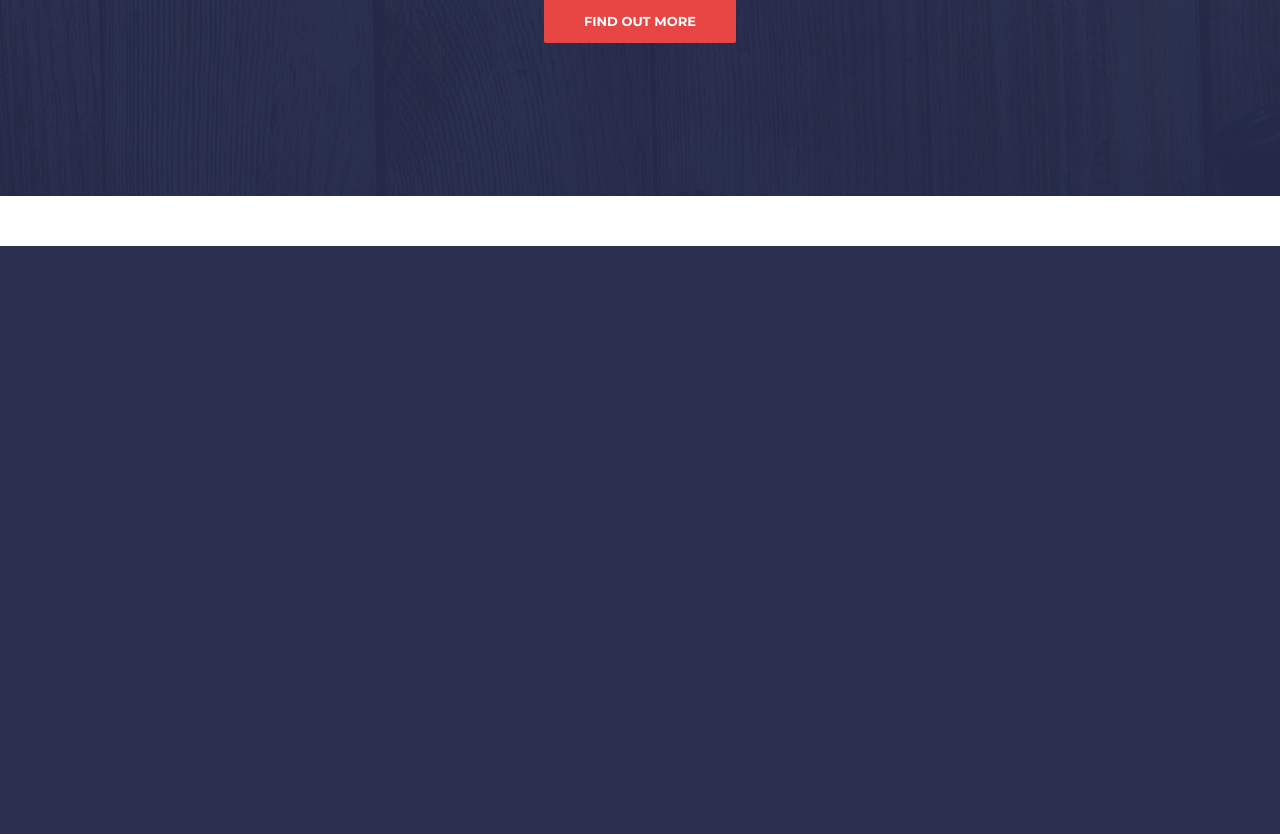
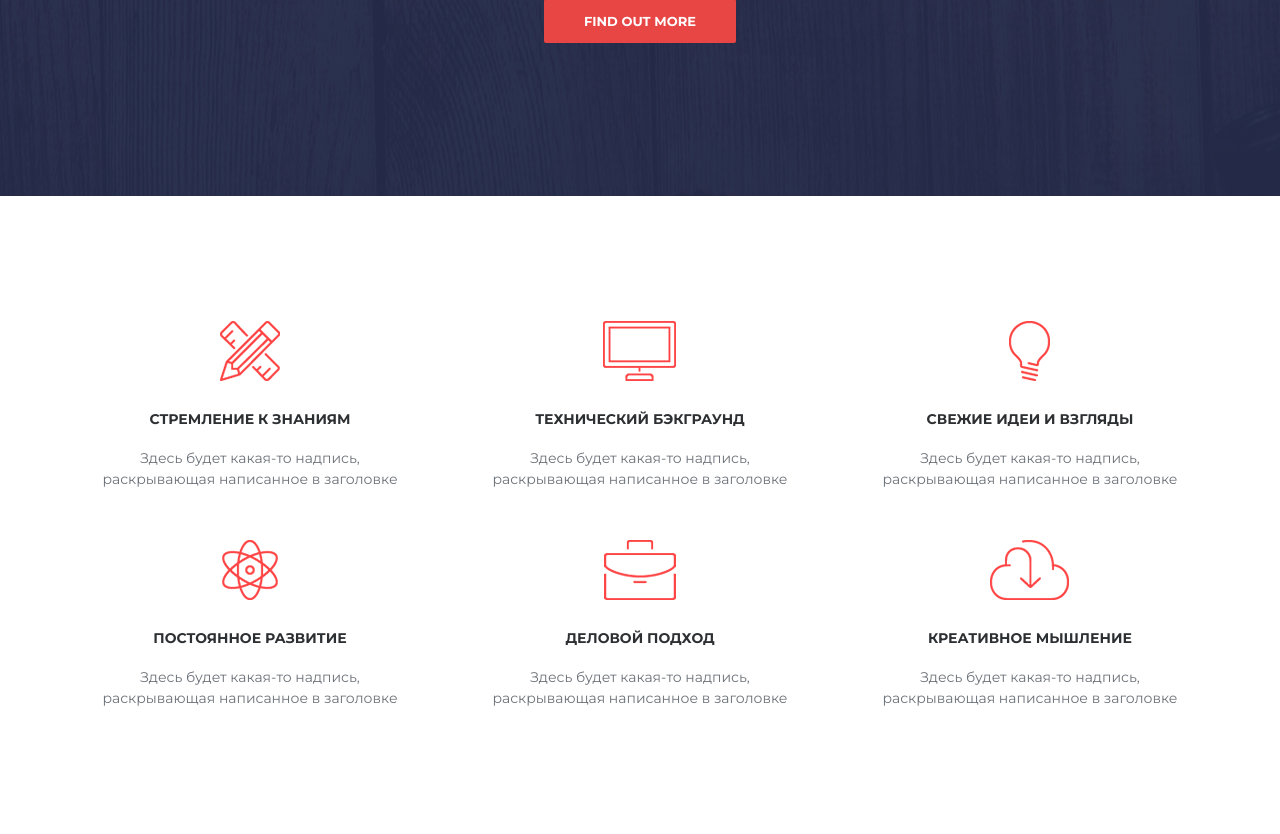
Before and after one commit to KaHcePBa/TMSSiteHP, a Django app: template src/apps/index/templates/index/index.html in a window 1280 px wide. Shown: the part 554-1388 px from the top of the page. Before the commit the page ends 800 px from the top, so only its background shows below. Run offline with Django 3.2, Linux system fonts and the light colour scheme; the template is opened without the code that fills it, so the values that code supplies are empty.

Commit message:
ver.4.1.0 - Окончательно сформировал макет главной страницы

```diff
--- a/src/apps/index/templates/index/index.html
+++ b/src/apps/index/templates/index/index.html
@@ -37,11 +37,53 @@
        <div class="intro__inner">
            <h1 class="intro__title">Let's get to know me right now!</h1>
            <h2 class="intro__subtitle">“Истинная мудрость в осознании того, что вы ничего не знаете.”
-           <p>Сократ (469 до н.э.–399 до н.э.)</p></h2>
+           <p>Сократ (469 до н.э.–399 до н.э.)</p>
+           </h2>
            <a class="btn btn--red" href="https://www.linkedin.com/in/serge-kasperovich/" target="_blank">Find out more</a>
          </div>
     </div>
 </div>
 
+<!-- Skills -->
+<div class="container">
+    <div class="skills">
+        <div class="skills__item">
+            <img class="skills__icon" src="{% static 'images/skills/skill-1.png' %}" alt="">
+            <h4 class="skills__title">Стремление к знаниям</h4>
+            <div class="skills__text">Здесь будет какая-то надпись, раскрывающая написанное в заголовке</div>
+        </div>
+
+        <div class="skills__item">
+            <img class="skills__icon" src="{% static 'images/skills/skill-2.png' %}" alt="">
+            <h4 class="skills__title">Технический бэкграунд</h4>
+            <div class="skills__text">Здесь будет какая-то надпись, раскрывающая написанное в заголовке</div>
+        </div>
+
+        <div class="skills__item">
+            <img class="skills__icon" src="{% static 'images/skills/skill-3.png' %}" alt="">
+            <h4 class="skills__title">Свежие идеи и взгляды</h4>
+            <div class="skills__text">Здесь будет какая-то надпись, раскрывающая написанное в заголовке</div>
+        </div>
+
+        <div class="skills__item">
+            <img class="skills__icon" src="{% static 'images/skills/skill-4.png' %}" alt="">
+            <h4 class="skills__title">Постоянное развитие</h4>
+            <div class="skills__text">Здесь будет какая-то надпись, раскрывающая написанное в заголовке</div>
+        </div>
+
+        <div class="skills__item">
+            <img class="skills__icon" src="{% static 'images/skills/skill-5.png' %}" alt="">
+            <h4 class="skills__title">Деловой подход</h4>
+            <div class="skills__text">Здесь будет какая-то надпись, раскрывающая написанное в заголовке</div>
+        </div>
+
+        <div class="skills__item">
+            <img class="skills__icon" src="{% static 'images/skills/skill-6.png' %}" alt="">
+            <h4 class="skills__title">Креативное мышление</h4>
+            <div class="skills__text">Здесь будет какая-то надпись, раскрывающая написанное в заголовке</div>
+        </div>
+    </div> <!-- /.Skills -->
+</div> <!-- /.container -->
+
 </body>
 </html>
--- a/src/project/static/css/style.css
+++ b/src/project/static/css/style.css
@@ -154,3 +154,37 @@ p {
 .btn--red:hover {
     background-color: #dd3434; /* цвет кнопки при наведении курсора */
 }
+
+/* Skills
+=========================*/
+.skills {
+    display: flex;
+    flex-wrap: wrap;
+    margin: 100px 0;
+}
+
+.skills__item {
+    width: 33.33333%;
+    padding: 0 40px;
+    margin: 25px 0;
+    text-align: center;
+}
+
+.skills__icon {
+    margin-bottom: 25px;
+}
+
+.skills__title {
+    margin-bottom: 20px;
+
+    font-size: 14px;
+    color: #2d3033;
+    font-weight: 700;
+    text-transform: uppercase;
+}
+
+.skills__text {
+    font-size: 14px;
+    line-height: 1.5;
+    color: #6c7279;
+}
--- a/src/project/templates/base.html
+++ b/src/project/templates/base.html
@@ -42,5 +42,46 @@
     </div>
 </div>
 
+<!-- Skills -->
+<div class="container">
+    <div class="skills">
+        <div class="skills__item">
+            <img class="skills__icon" src="{% static 'images/skills/skill-1.png' %}" alt="">
+            <h4 class="skills__title">Стремление к знаниям</h4>
+            <div class="skills__text">Здесь будет какая-то надпись, раскрывающая написанное в заголовке</div>
+        </div>
+
+        <div class="skills__item">
+            <img class="skills__icon" src="{% static 'images/skills/skill-2.png' %}" alt="">
+            <h4 class="skills__title">Технический бэкграунд</h4>
+            <div class="skills__text">Здесь будет какая-то надпись, раскрывающая написанное в заголовке</div>
+        </div>
+
+        <div class="skills__item">
+            <img class="skills__icon" src="{% static 'images/skills/skill-3.png' %}" alt="">
+            <h4 class="skills__title">Свежие идеи и взгляды</h4>
+            <div class="skills__text">Здесь будет какая-то надпись, раскрывающая написанное в заголовке</div>
+        </div>
+
+        <div class="skills__item">
+            <img class="skills__icon" src="{% static 'images/skills/skill-4.png' %}" alt="">
+            <h4 class="skills__title">Постоянное развитие</h4>
+            <div class="skills__text">Здесь будет какая-то надпись, раскрывающая написанное в заголовке</div>
+        </div>
+
+        <div class="skills__item">
+            <img class="skills__icon" src="{% static 'images/skills/skill-5.png' %}" alt="">
+            <h4 class="skills__title">Деловой подход</h4>
+            <div class="skills__text">Здесь будет какая-то надпись, раскрывающая написанное в заголовке</div>
+        </div>
+
+        <div class="skills__item">
+            <img class="skills__icon" src="{% static 'images/skills/skill-6.png' %}" alt="">
+            <h4 class="skills__title">Креативное мышление</h4>
+            <div class="skills__text">Здесь будет какая-то надпись, раскрывающая написанное в заголовке</div>
+        </div>
+    </div> <!-- /.Skills -->
+</div> <!-- /.container -->
+
 </body>
 </html>
```
Also changed, not shown: src/apps/index/static/images/skills/skill-1.png (added), src/apps/index/static/images/skills/skill-2.png (added), src/apps/index/static/images/skills/skill-3.png (added), src/apps/index/static/images/skills/skill-4.png (added), src/apps/index/static/images/skills/skill-5.png (added), src/apps/index/static/images/skills/skill-6.png (added).
